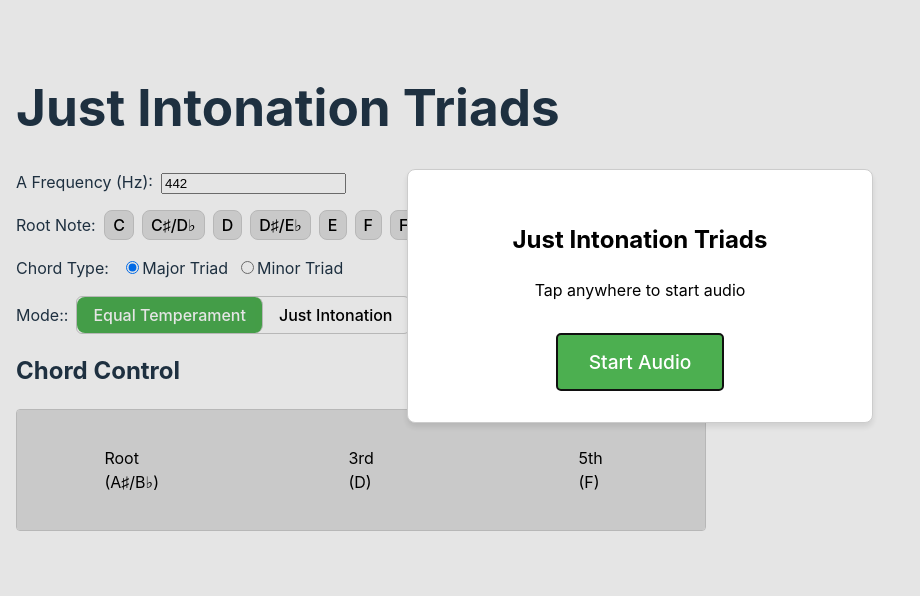
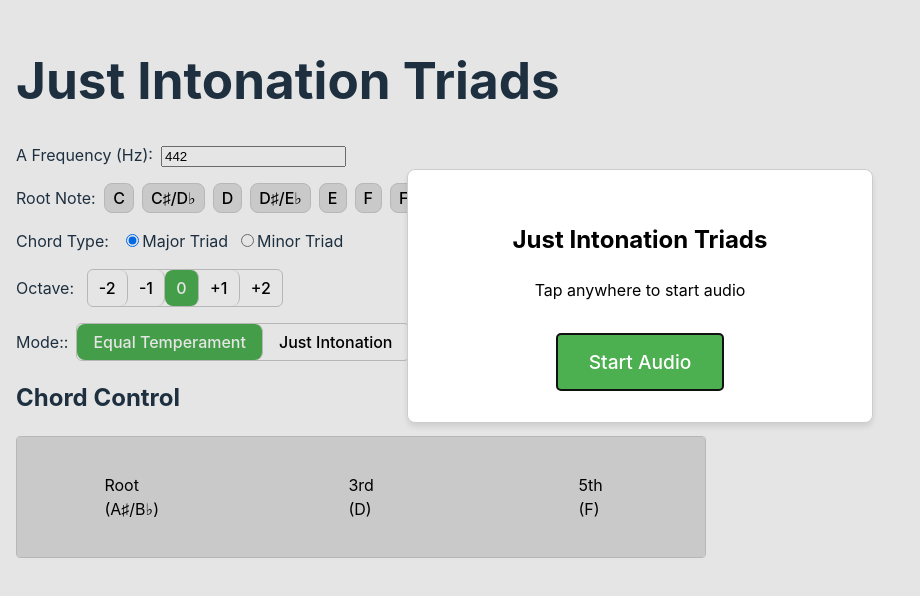
Before and after one commit to Nyoho/just-intonation, a React (Vite) app: page / in a window 1280 px wide. Shown: the part 104-700 px from the top of the page, without its empty margins (0-920 px from the left). Built offline with nearby package versions, Linux system fonts and the light colour scheme.

Commit message:
Implement octave change functionality

```diff
--- a/src/App.tsx
+++ b/src/App.tsx
@@ -48,6 +48,7 @@ export default function App() {
   const [selectedPitch, setSelectedPitch] = useState(initialValues.pitch)
   const [chordType, setChordType] = useState<'major' | 'minor'>('major')
   const [mode, setMode] = useState<'equal' | 'just'>('equal')
+  const [octave, setOctave] = useState<number>(0) // オクターブ調整（-2～+2）
   const [playingNotes, setPlayingNotes] = useState<boolean[]>([false, false, false])
   const audioContextRef = useRef<AudioContext | null>(null)
   const chordOscillatorsRef = useRef<{ [index: number]: OscillatorNode }>({})
@@ -109,7 +110,8 @@ export default function App() {
   function getRootFrequency(): number {
     const pitch = pitchClasses.find(p => p.label === selectedPitch)
     if (!pitch) return aFrequency
-    return aFrequency * Math.pow(2, pitch.offset / 12)
+    // オクターブ調整を加える
+    return aFrequency * Math.pow(2, pitch.offset / 12) * Math.pow(2, octave)
   }
 
   // chordType と mode により和音の各音の周波数配列を返す
@@ -250,7 +252,7 @@ export default function App() {
       oscillator.frequency.cancelScheduledValues(now)
       oscillator.frequency.linearRampToValueAtTime(newFreqs[Number(index)], now + 0.05)
     })
-  }, [aFrequency, selectedPitch, chordType, mode])
+  }, [aFrequency, selectedPitch, chordType, mode, octave])
 
   return (
     <div style={{ padding: '1rem' }}>
@@ -346,6 +348,37 @@ export default function App() {
           />
           {t('minorChord')}
         </label>
+      </div>
+
+      {/* オクターブ選択 */}
+      <div style={{ marginBottom: '1rem' }}>
+        <span>{t('octave')} </span>
+        <div style={{
+          display: 'flex',
+          border: '1px solid #ccc',
+          borderRadius: '6px',
+          overflow: 'hidden',
+          display: 'inline-flex',
+          marginLeft: '0.5rem'
+        }}>
+          {[-2, -1, 0, 1, 2].map(oct => (
+            <button
+              key={oct}
+              onClick={() => setOctave(oct)}
+              style={{
+                padding: '0.5rem 0.7rem',
+                backgroundColor: octave === oct ? '#4caf50' : 'transparent',
+                color: octave === oct ? '#fff' : '#000',
+                border: 'none',
+                borderRight: oct !== 2 ? '1px solid #ccc' : 'none',
+                cursor: 'pointer',
+                transition: 'all 0.2s ease'
+              }}
+            >
+              {oct > 0 ? `+${oct}` : oct}
+            </button>
+          ))}
+        </div>
       </div>
 
       <div style={{ marginBottom: '1rem' }}>
```
